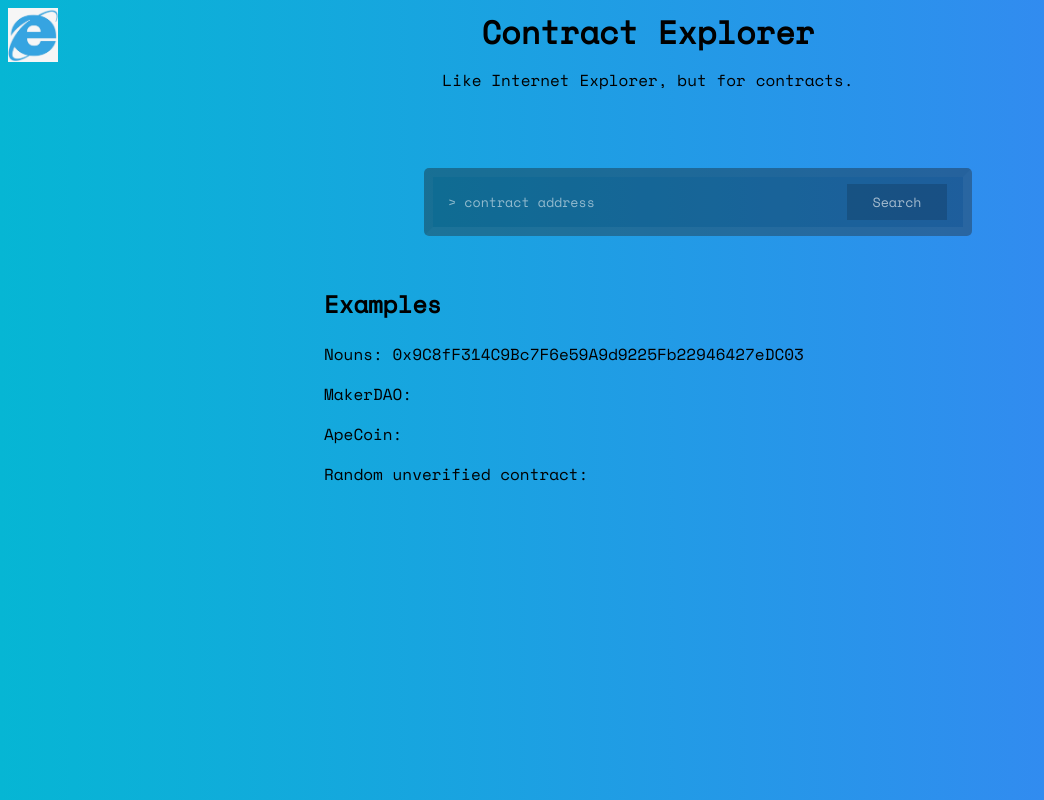
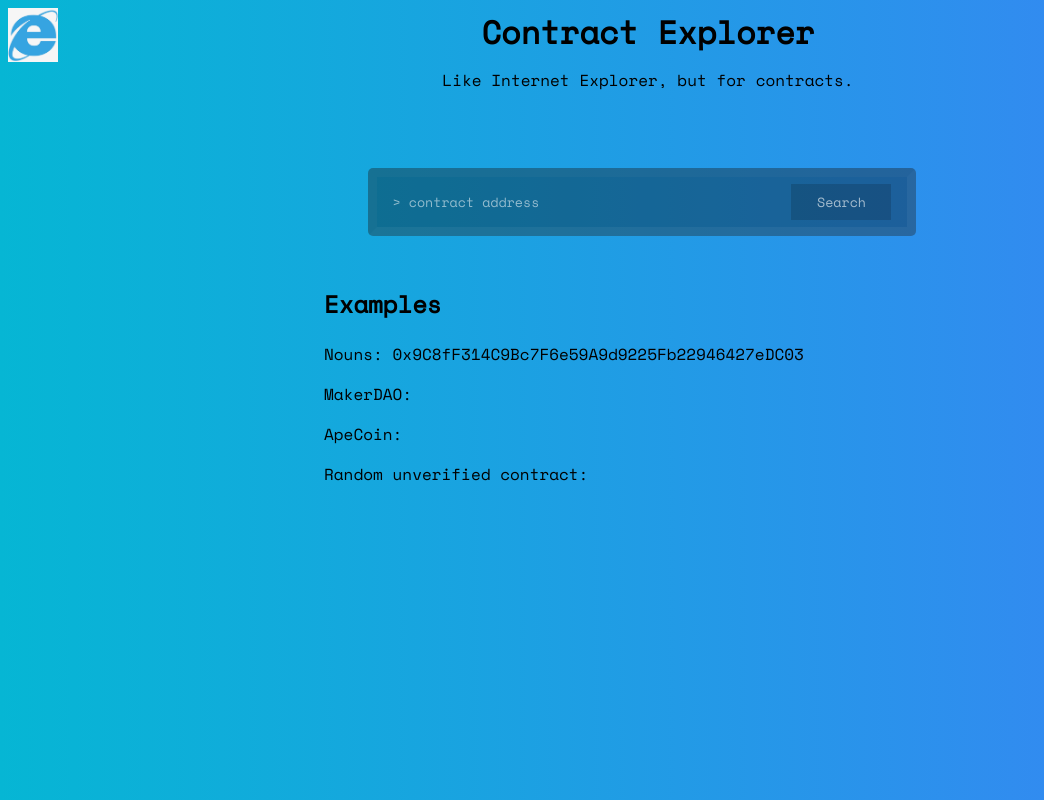
Before and after one commit to shazow/contract-explorer, a SvelteKit app: page / in a window 1280 px wide. Shown: the whole page, without its empty margins (0-1044 px from the left). Built offline with nearby package versions, Linux system fonts and the light colour scheme.

Commit message:
fixed search button

```diff
--- a/src/routes/+page.svelte
+++ b/src/routes/+page.svelte
@@ -18,7 +18,7 @@
     <p>Like Internet Explorer, but for contracts.</p>
 </header>
 
-<form class="center" on:submit|preventDefault={onSubmit}>
+<form class="" on:submit|preventDefault={onSubmit}>
     <div class="search">
         <input type="text" class="searchTerm" placeholder="> contract address">
         <button type="submit" class="searchButton">Search</button>
@@ -74,9 +74,15 @@
 
 
     /* ======== SEARCH BAR ======== */
+    form{
+        text-align: center;
+        margin-left: -120px;
+    }
+
     .search{
         margin-top: 100px;
         margin-left: 100px;
+        display: inline-block;
     }
 
     .searchTerm {
```
